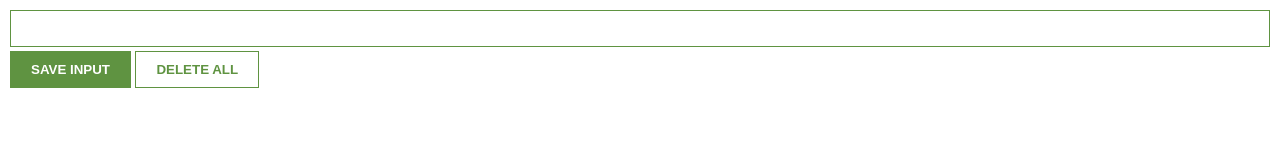
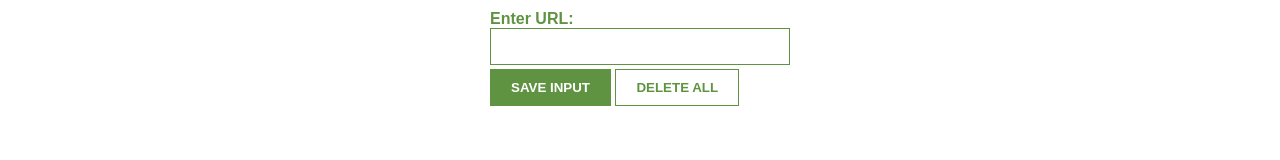
Before and after one commit to MCallaghan86/Scrimba-Projects, a plain HTML site: page leads-tracker-app/index.html in a window 1280 px wide. Drawn offline with Linux system fonts and the light colour scheme; no server answers.

Commit message:
App complete, deployed to netfliy

```diff
--- a/leads-tracker-app/index.css
+++ b/leads-tracker-app/index.css
@@ -1,10 +1,14 @@
 body {
-    margin: 0;
+    margin: 0 auto;
     padding: 10px;
     font-family: Arial, Helvetica, sans-serif;
-    min-width: 400px;
+    max-width: 300px;
 }
 
+label {
+    color:#5f9341;
+    font-weight: 900;
+}
 input {
     width: 100%;
     padding: 10px;
--- a/leads-tracker-app/index.html
+++ b/leads-tracker-app/index.html
@@ -1,9 +1,16 @@
 <!DOCTYPE html>
 <html>
     <head>
+        <title>Leads Tracker</title>
+        <meta name="viewport" content="width=device-width, initial-scale=1.0">
+        <link rel="apple-touch-icon" sizes="180x180" href="/apple-touch-icon.png">
+        <link rel="icon" type="image/png" sizes="32x32" href="/favicon-32x32.png">
+        <link rel="icon" type="image/png" sizes="16x16" href="/favicon-16x16.png">
+        <link rel="manifest" href="/site.webmanifest">
         <link rel="stylesheet" href="index.css">
     </head>
     <body>
+        <label>Enter URL:</label>
         <input type="text" id="input-el">
         <button id="input-btn">SAVE INPUT</button>
         <button id="delete-btn">DELETE ALL</button>
--- a/leads-tracker-app/index.js
+++ b/leads-tracker-app/index.js
@@ -4,10 +4,10 @@ import { getDatabase,
          push,
         onValue,
         remove } from "https://www.gstatic.com/firebasejs/12.19.0/firebase-database.js";
-import { databaseURL } from "./config.js";
+
 
 const firebaseConfig = {
-    databaseURL
+    databaseURL: "https://leads-tracker-app-bec72-default-rtdb.europe-west1.firebasedatabase.app/"
 }
 
 const app = initializeApp(firebaseConfig);
```
Also changed, not shown: leads-tracker-app/android-chrome-192x192.png (added), leads-tracker-app/android-chrome-512x512.png (added), leads-tracker-app/apple-touch-icon.png (added), leads-tracker-app/favicon-16x16.png (added), leads-tracker-app/favicon-32x32.png (added), leads-tracker-app/favicon.ico (added), leads-tracker-app/manifest.json (deleted), leads-tracker-app/site.webmanifest (added).
